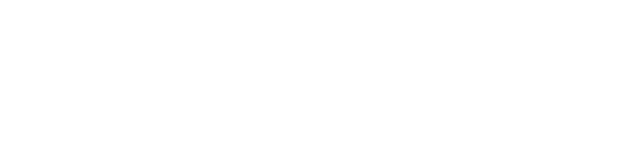
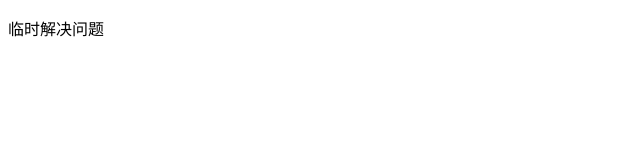
Before and after one commit to posistyle/Es6, a plain HTML site: page index.html in a window 1280 px wide. Shown: the whole page, without its empty margins (0-640 px from the left). Drawn offline with Linux system fonts and the light colour scheme.

Commit message:
临时问题

```diff
--- a/index.html
+++ b/index.html
@@ -5,6 +5,6 @@
   <title>继续开发</title>
 </head>
 <body>
-
+  <p>临时解决问题</p>
 </body>
 </html>
```
